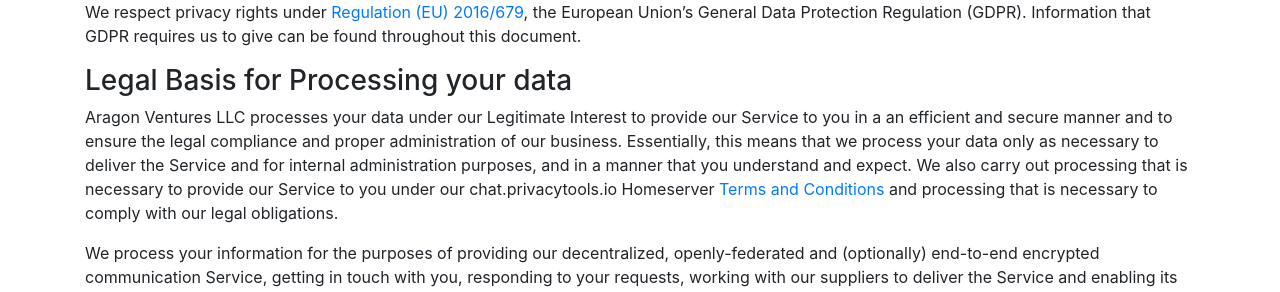
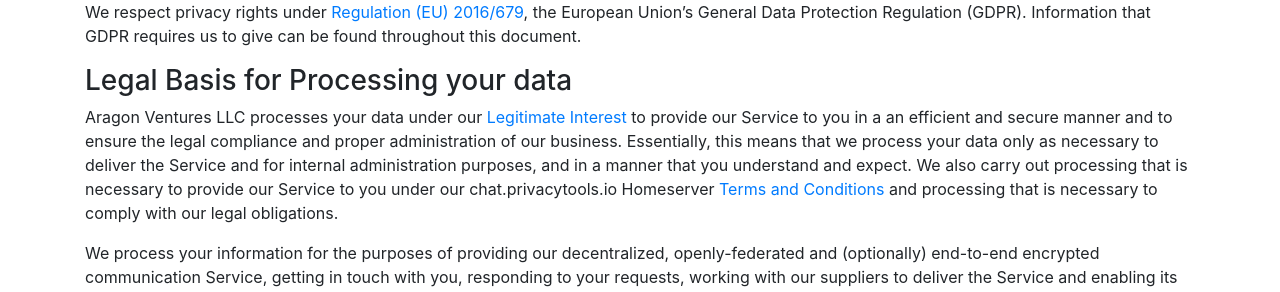
Before and after one commit to privacytools/static-sites, a Jekyll site: the page built from chat/privacy.md, in a window 1280 px wide and 900 px high, scrolled down 911 px. Shown: the part 153-445 px from the top of the window. Built offline with Jekyll 4.4.1, drawn with Linux system fonts in a browser that asks for light colours; our own code applies the rules of GitHub Pages for plain Markdown files; part of the change alters nothing that is shown.

```diff
--- a/chat/privacy.md
+++ b/chat/privacy.md
@@ -40,7 +40,7 @@ We respect privacy rights under [Regulation (EU) 2016/679](https://eur-lex.europ
 
 ### Legal Basis for Processing your data
 
-Aragon Ventures LLC processes your data under our Legitimate Interest to provide our Service to you in a an efficient and secure manner and to ensure the legal compliance and proper administration of our business. Essentially, this means that we process your data only as necessary to deliver the Service and for internal administration purposes, and in a manner that you understand and expect. We also carry out processing that is necessary to provide our Service to you under our chat.privacytools.io Homeserver [Terms and Conditions](https://chat.privacytools.io/) and processing that is necessary to comply with our legal obligations.
+Aragon Ventures LLC processes your data under our [Legitimate Interest](https://ico.org.uk/for-organisations/guide-to-data-protection/guide-to-the-general-data-protection-regulation-gdpr/legitimate-interests/when-can-we-rely-on-legitimate-interests/) to provide our Service to you in a an efficient and secure manner and to ensure the legal compliance and proper administration of our business. Essentially, this means that we process your data only as necessary to deliver the Service and for internal administration purposes, and in a manner that you understand and expect. We also carry out processing that is necessary to provide our Service to you under our chat.privacytools.io Homeserver [Terms and Conditions](https://chat.privacytools.io/) and processing that is necessary to comply with our legal obligations.
 
 We process your information for the purposes of providing our decentralized, openly-federated and (optionally) end-to-end encrypted communication Service, getting in touch with you, responding to your requests, working with our suppliers to deliver the Service and enabling its features, ensuring the security of our Service, developing, fixing and improving our Service, administering our business and complying with the law.
 
```
